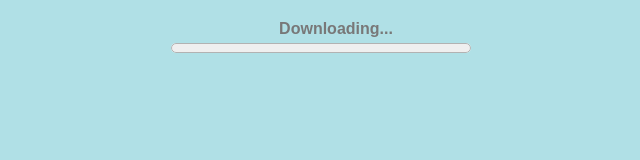
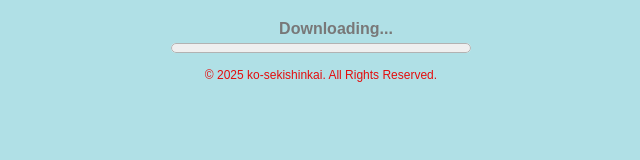
Before and after one commit to ko-sekishinkai/bone_puzzle, a plain HTML site: page docs/index.html in a window 1280 px wide. Shown: the whole page, without its empty margins (319-959 px from the left). Drawn offline with Linux system fonts and the light colour scheme; no server answers.

Commit message:
ライセンス表示

```diff
--- a/docs/index.html
+++ b/docs/index.html
@@ -485,5 +485,11 @@ frameborder="1"
 
     </script>
 
+    <!-- ↓↓↓↓ この部分を追加 ↓↓↓↓ -->
+  <footer style="text-align: center; padding: 10px; font-size: 12px; color: rgb(228, 13, 13);">
+    &copy; 2025 ko-sekishinkai. All Rights Reserved.
+  </footer>
+  <!-- ↑↑↑↑ この部分を追加 ↑↑↑↑ -->
+
 </body>
 </html>
```
